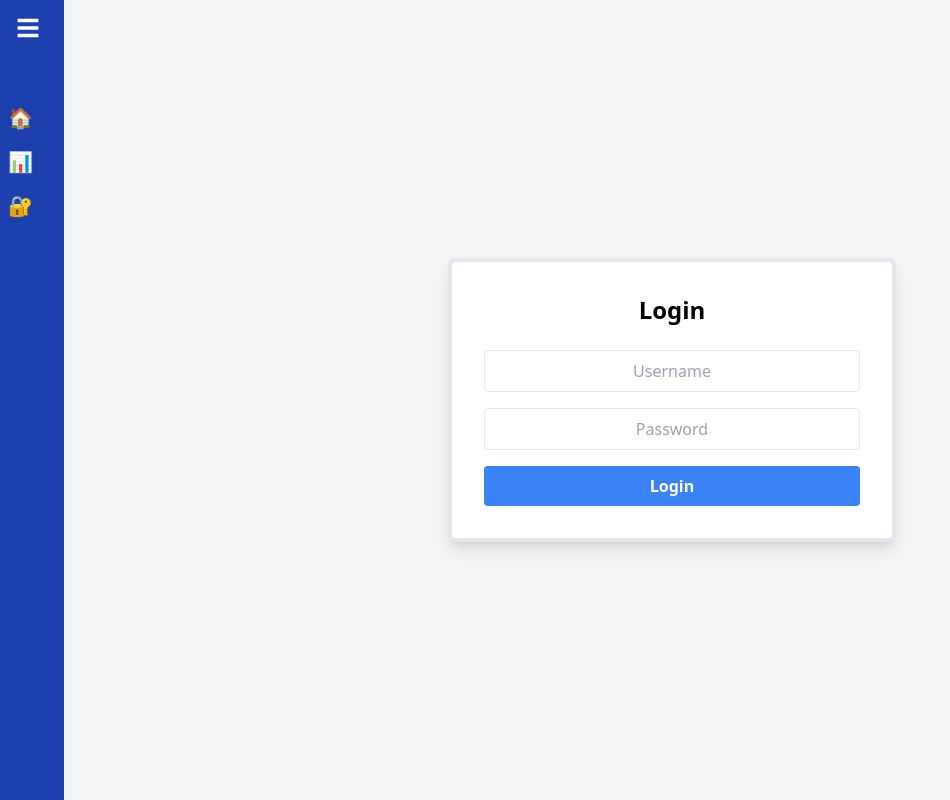
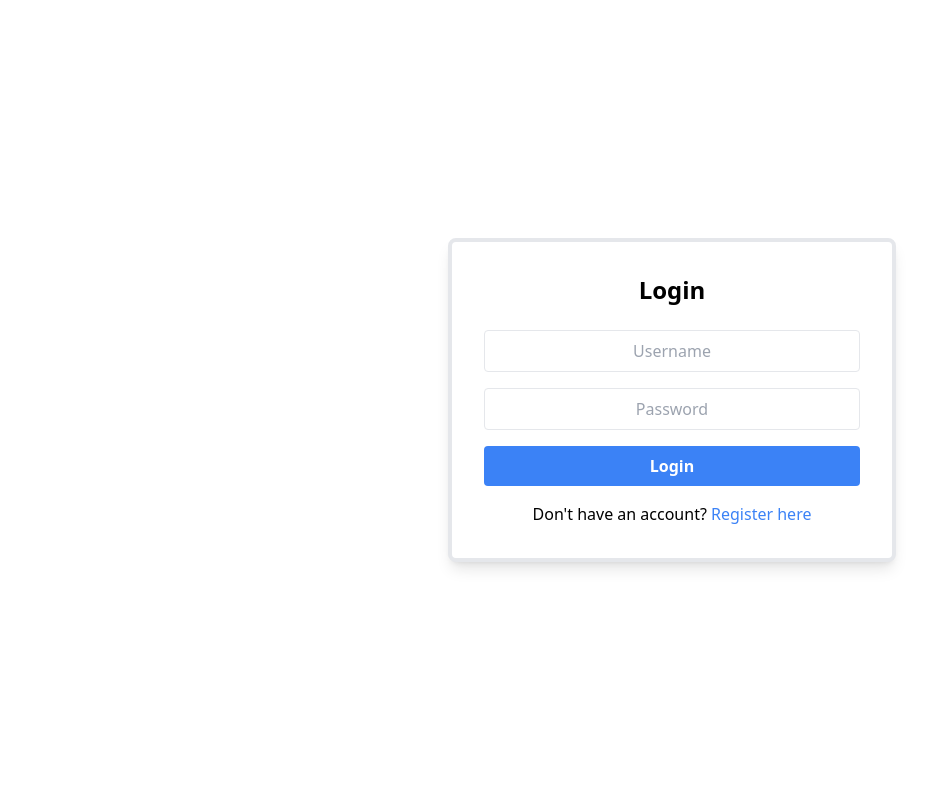
Before and after one commit to smarx99/NeuralCheck, a React (Vite) app in the folder UI_NeuralCheck/: page /login in a window 1280 px wide. Shown: the whole page, without its empty margins (0-950 px from the left). Built offline with nearby package versions, Linux system fonts and the light colour scheme.

Commit message:
bei login link zu regsiter hinzugefügt

```diff
--- a/UI_NeuralCheck/src/App.tsx
+++ b/UI_NeuralCheck/src/App.tsx
@@ -1,5 +1,5 @@
 import React, { useRef, useState } from 'react';
-import { BrowserRouter as Router, Routes, Route, Navigate } from 'react-router-dom';
+import { BrowserRouter as Router, Routes, Route, Navigate, useLocation } from 'react-router-dom';
 import HeroCard, { HeroCardRef } from './components/HeroCard';
 import Login from './components/Login';
 import Register from './components/Register';
@@ -32,6 +32,7 @@ interface Result {
 }
 
 const App: React.FC = () => {
+  const location = useLocation();
   const heroCardRefs = useRef<(HeroCardRef | null)[]>([]);
   const [results, setResults] = useState<Record<string, Result>>({});
   const [isTraining, setIsTraining] = useState<boolean>(false);
@@ -63,13 +64,12 @@ const App: React.FC = () => {
   };
 
   return (
-    <Router>
       <div className="flex">
-        <Sidebar isOpen={isSidebarOpen} toggleSidebar={toggleSidebar} />
-        <div className={`flex-1 transition-all duration-300 ${isSidebarOpen ? 'ml-64' : 'ml-16'}`}>
+        {location.pathname === '/app' && <Sidebar isOpen={isSidebarOpen} toggleSidebar={toggleSidebar} />}
+        <div className={`flex-1 transition-all duration-300 ${location.pathname === '/app' && isSidebarOpen ? 'ml-64' : 'ml-16'}`}>
           <Routes>
+            <Route path="/register" element={<Register />} />
             <Route path="/login" element={<Login />} />
-            <Route path="/register" element={<Register />} />
             <Route path="/app" element={
               <div className="relative min-h-screen">
                 <div className="absolute top-4 left-4 text-sm text-gray-700">
@@ -99,7 +99,7 @@ const App: React.FC = () => {
                     onClick={handleStartTraining}
                     className='bg-white border-gray border-4 shadow-lg rounded-lg mt-8 font-medium text-3xl px-8 py-2 transition transform hover:scale-105'
                   >
-                    Start Training!
+                    Start!
                   </button>
                 </div>
               </div>
@@ -108,8 +108,13 @@ const App: React.FC = () => {
           </Routes>
         </div>
       </div>
-    </Router>
   );
 };
 
-export default App;
+const AppWithRouter: React.FC = () => (
+  <Router>
+    <App />
+  </Router>
+);
+
+export default AppWithRouter;
--- a/UI_NeuralCheck/src/components/Login.tsx
+++ b/UI_NeuralCheck/src/components/Login.tsx
@@ -1,6 +1,6 @@
 import React, { useState } from 'react';
 import axios from 'axios';
-import { useNavigate } from 'react-router-dom';
+import { useNavigate, Link } from 'react-router-dom';
 
 const Login: React.FC = () => {
   const [password, setPassword] = useState('');
@@ -26,7 +26,7 @@ const Login: React.FC = () => {
   };
 
   return (
-    <div className="min-h-screen flex items-center justify-center bg-gray-100">
+    <div className="min-h-screen flex items-center justify-center">
       <div className="bg-white border-gray shadow-lg rounded-lg p-8 w-full max-w-md border-4">
         <h2 className="text-2xl font-bold mb-6 text-center text-primary">Login</h2>
         {error && <p className="text-red-500 text-center mb-4">{error}</p>}
@@ -50,6 +50,12 @@ const Login: React.FC = () => {
         >
           Login
         </button>
+        <p className="text-center mt-4">
+          Don't have an account?{' '}
+          <Link to="/register" className="text-blue-500 hover:underline">
+            Register here
+          </Link>
+        </p>
       </div>
     </div>
   );
--- a/UI_NeuralCheck/src/components/Register.tsx
+++ b/UI_NeuralCheck/src/components/Register.tsx
@@ -30,7 +30,7 @@ const Register: React.FC = () => {
   };
 
   return (
-    <div className="min-h-screen flex items-center justify-center bg-gray-100">
+    <div className="min-h-screen flex items-center justify-center">
       <div className="bg-white border-gray shadow-lg rounded-lg p-8 w-full max-w-md border-4">
         <h2 className="text-2xl font-bold mb-6 text-center">Registration</h2>
         {error && <p className="text-red-500 mb-4">{error}</p>}
```
